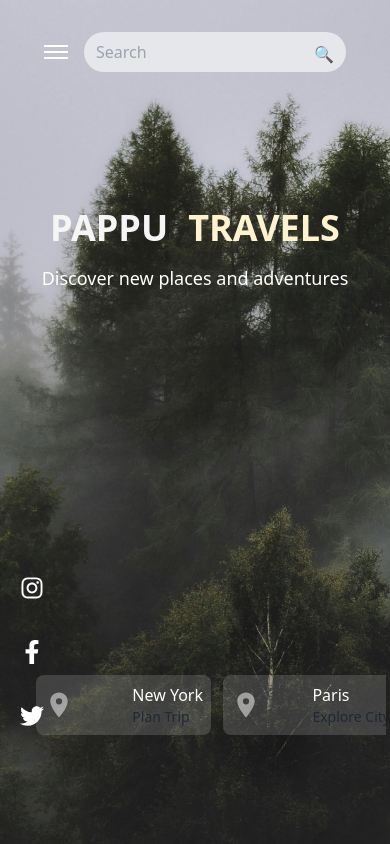
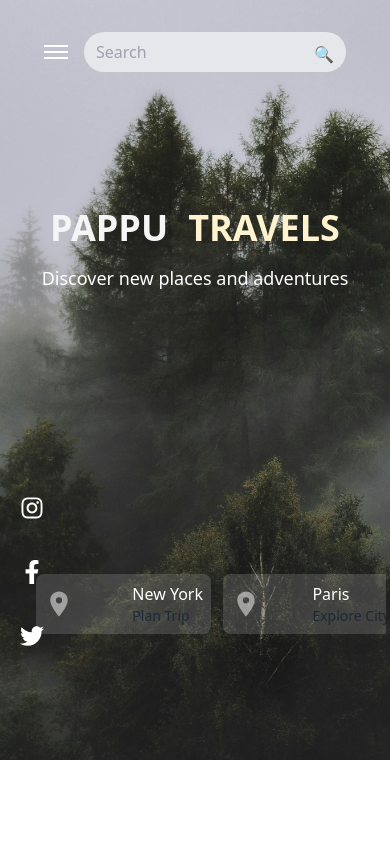
Before and after one commit to Esakkipandi0214/PAPPUTRAVELS, a Next.js app: page / in a window 390 px wide. Built offline with nearby package versions, Linux system fonts and the light colour scheme.

Commit message:
updated mobile responsive

```diff
--- a/src/Components/Home/FavouriteLocation.tsx
+++ b/src/Components/Home/FavouriteLocation.tsx
@@ -10,8 +10,8 @@ const FavouriteLocation = () => {
   ];
 
   return (
-    <div className="flex relative w-full   h-[55%] Res_412:h-[65%]  tab_01:h-[40%] justify-start   px-4  tab_01:justify-center   tab_01:items-start overflow-x-auto gap-3 items-center">
-      <div className="flex absolute w-full bottom-1   justify-start   px-4  tab_01:justify-center   tab_01:items-start overflow-x-auto gap-3 items-center" >
+    <div className="flex relative w-full   h-[55%] Res_412:h-[65%]  tab_01:h-[40%] justify-start   px-4  tab_01:justify-center   tab_01:items-start overflow-x-hidden gap-3 items-center">
+      <div className="flex absolute w-full bottom-3 Res_412:bottom-0   justify-start p-1   px-4  tab_01:justify-center   tab_01:items-start overflow-x-auto gap-3 items-center" >
       {locations.map((location, index) => (
         <div
           key={index}
--- a/src/Components/LayoutTemplates/socialMedia.tsx
+++ b/src/Components/LayoutTemplates/socialMedia.tsx
@@ -3,7 +3,7 @@ import { FaInstagram, FaFacebookF, FaTwitter } from "react-icons/fa"; // Importi
 
 const SocialMediaSidebar = () => {
   return (
-    <div className="fixed  tab_01:top-1/3 bottom-24 left-0 flex flex-col space-y-4 p-2">
+    <div className="fixed  tab_01:top-1/3 bottom-44 left-0 flex flex-col space-y-4 p-2">
       {/* Instagram */}
       <a
         href="https://www.instagram.com"
--- a/src/pages/index.tsx
+++ b/src/pages/index.tsx
@@ -7,7 +7,7 @@ import SocialMediaSidebar from '@/Components/LayoutTemplates/socialMedia';
 import Explore from '@/Components/Home/ContentHome';
 const index = () => {
   return (
-    <div className="h-[100vh] w-full overflow-y-hidden  relative">
+    <div className=" h-[90vh] tab_01:h-[100vh] w-full overflow-y-hidden  relative">
       {/* Background Image */}
       <div className="w-full h-full overflow-y-hidden relative">
         <Image
@@ -20,7 +20,7 @@ const index = () => {
       </div>
 
       {/* Content Overlay */}
-      <div className="absolute overflow-y-hidden inset-0 px-1 pt-6 py-2 w-full h-full">
+      <div className="absolute overflow-y-hidden inset-0 px-1  pt-6 py-2 w-full h-[90%] tab_01:h-full">
         <Header />
         <SocialMediaSidebar/>
         <Explore/>
```
